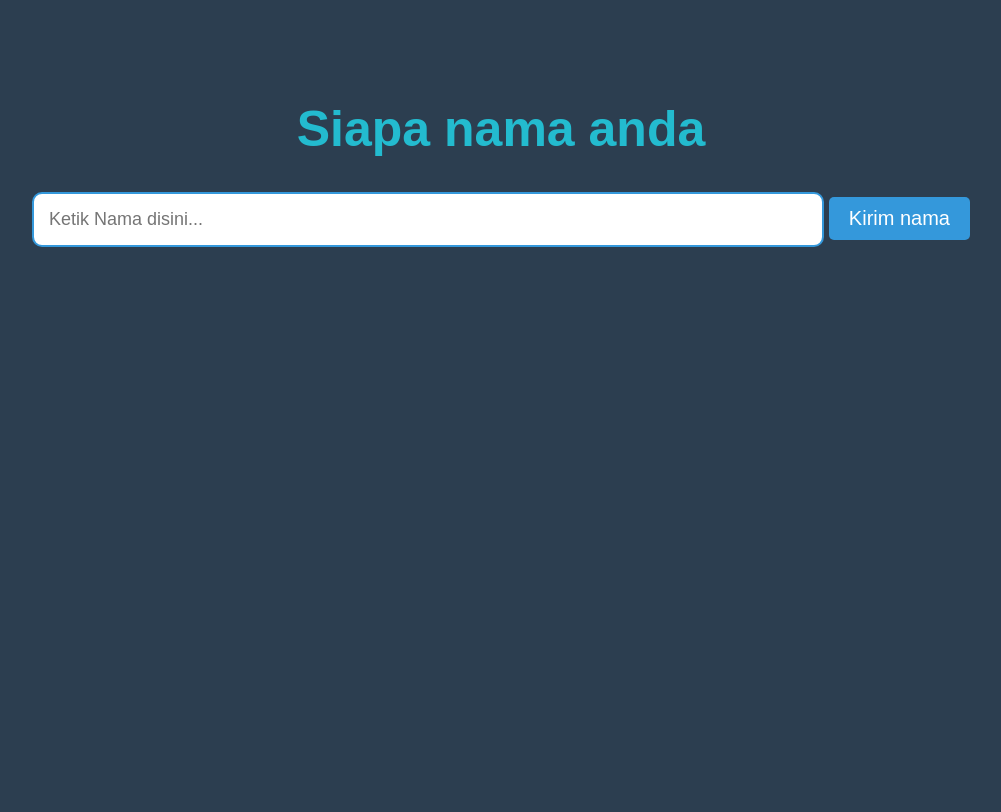
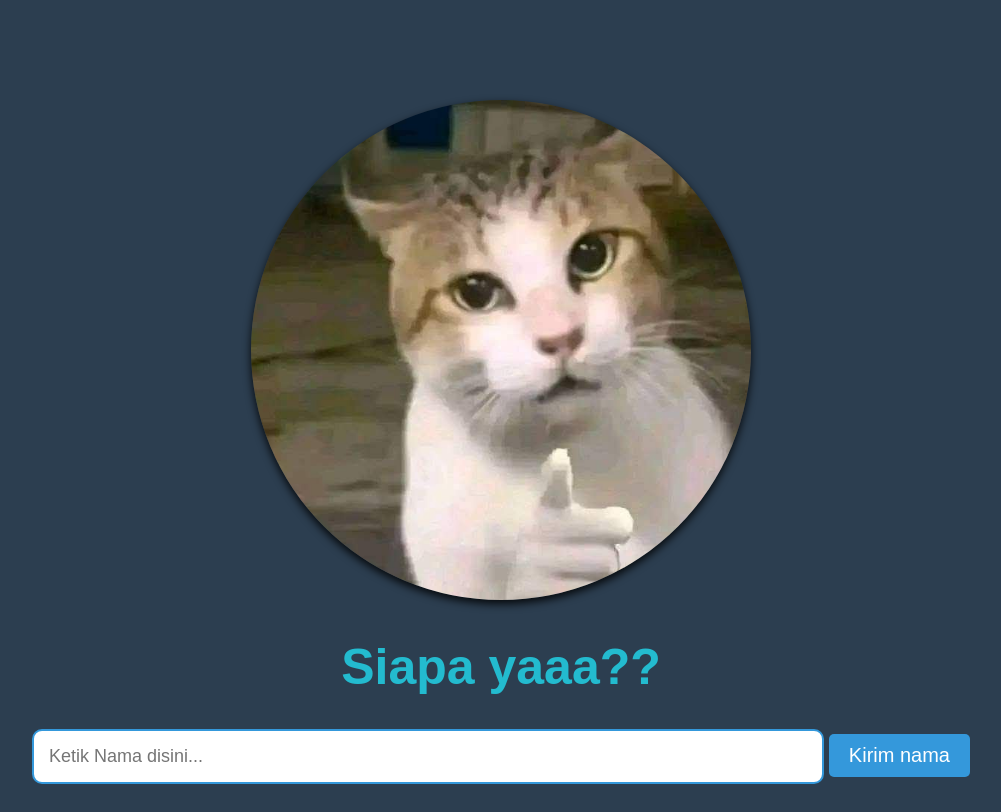
Before and after one commit to Muad-syntax/python-flask, a Flask app: page / in a window 1280 px wide. Shown: the whole page, without its empty margins (139-1140 px from the left). Before the commit the page ends 247 px from the top, so only its background shows below. Run offline with Flask 3, Linux system fonts and the light colour scheme.

Commit message:
menambah foto

```diff
--- a/static/style.css
+++ b/static/style.css
@@ -35,3 +35,14 @@ input[type="text"]{
 input[type="text"]:focus {
     background-color: #eaf2f8;
 }
+
+.logo-gambar{
+    width: 500px;
+    height: 500px;
+    border-radius: 50%;
+    box-shadow: 0 4px 8px rgba(0, 0, 0, 0.863);
+}
+
+@media screen {
+
+}
--- a/templates/index.html
+++ b/templates/index.html
@@ -1,18 +1,22 @@
 <!DOCTYPE html>
 <html>
+
 <head>
     <title>Website Keren Saya</title>
     <link rel="stylesheet" href="{{ url_for('static', filename='style.css') }}">
 </head>
+
 <body>
 
     {% if orang %}
-        <h1>Halo, {{ orang }}!</h1>
-        <p>Senang berkenalan dengan Anda.</p>
-        <a href="/"><button>Coba Nama Lain</button></a>
+        <img src="{{ url_for('static', filename='ngapain.jpg') }}" alt="my face"    class="logo-gambar">
+        <h1>Hmmmff, {{ orang }}!</h1>
+        <p>Ngapain Masss??</p>
+        <a href="/"><button>Ganti nama</button></a>
 
     {% else %}
-        <h1>Siapa nama anda</h1>
+        <img src="{{ url_for('static', filename='siapa.jpg') }}" alt="my face"  class="logo-gambar">
+        <h1>Siapa yaaa??</h1>
 
         <form method="POST">
             <input type="text" name="nama_input" placeholder="Ketik Nama disini...">
@@ -21,4 +25,5 @@
 
     {% endif %}
 </body>
+
 </html>
```
Also changed, not shown: static/ngapain.jpg (added), static/siapa.jpg (added).
